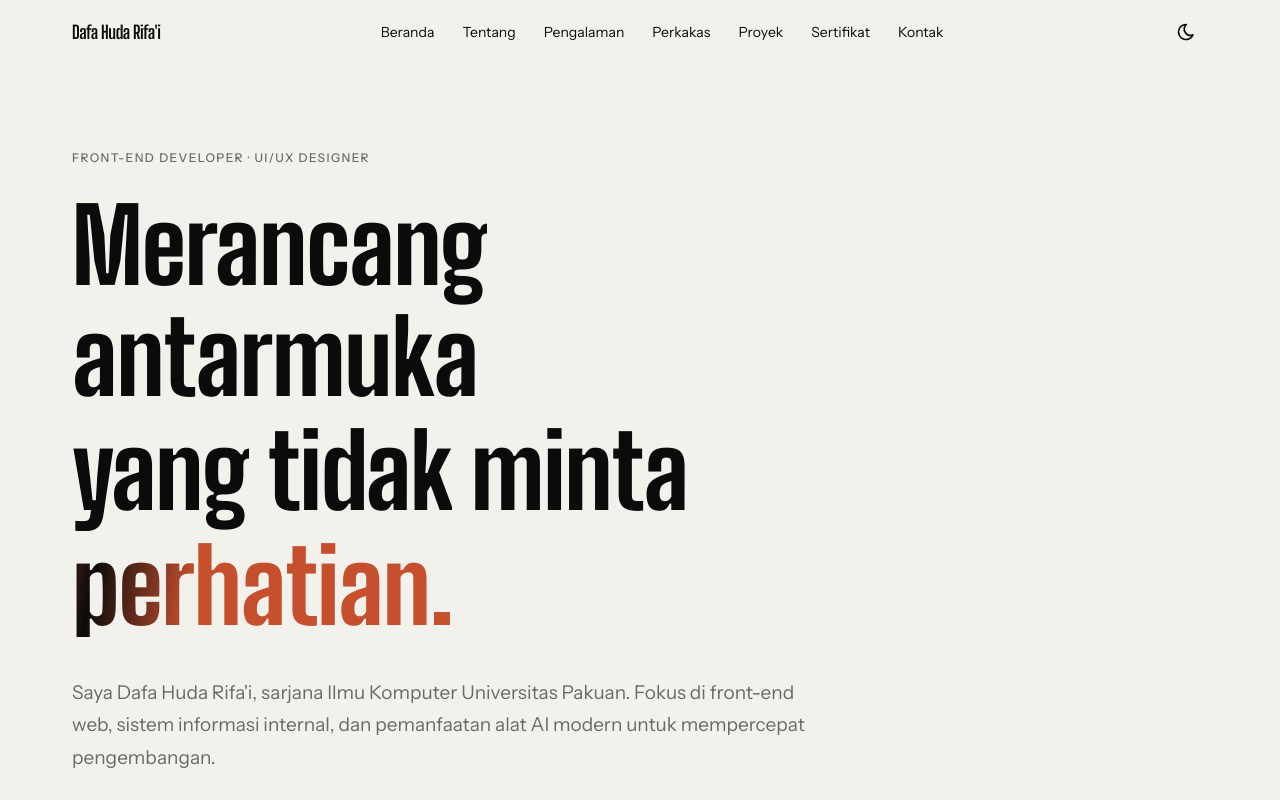
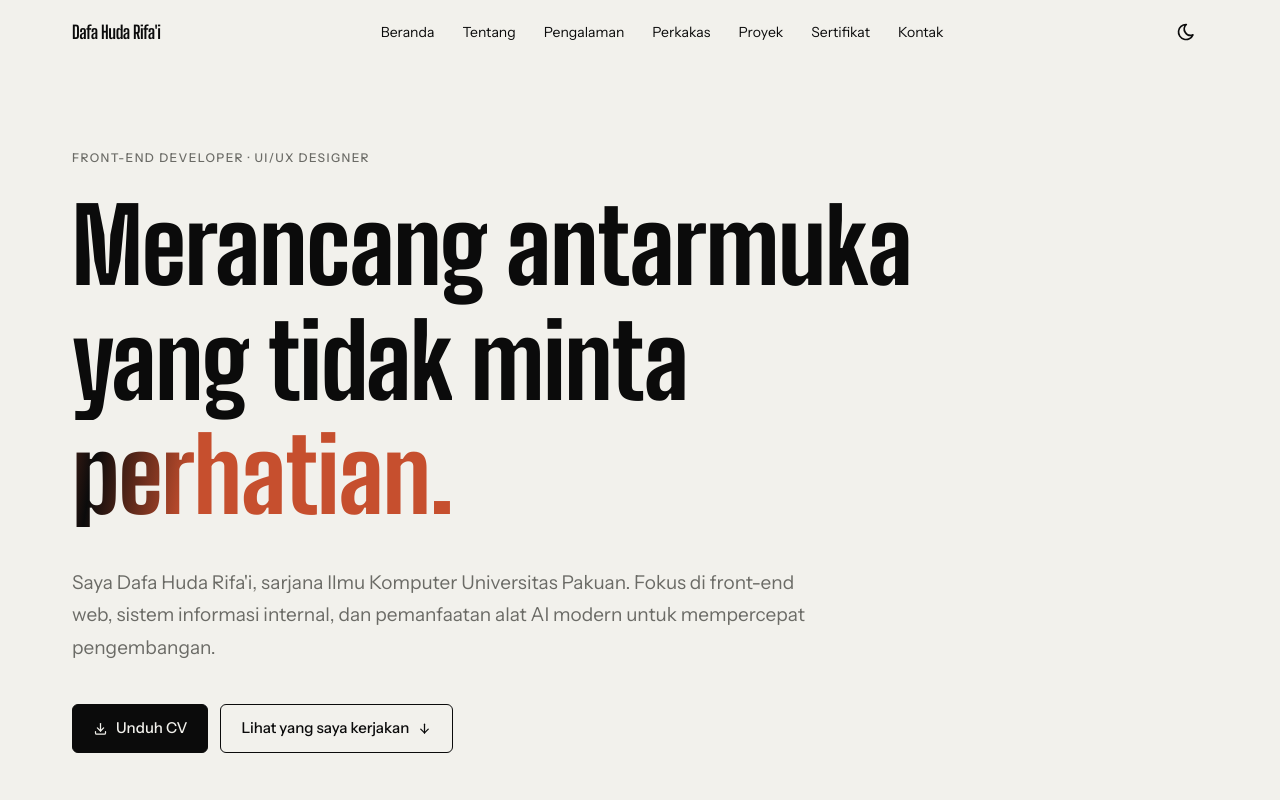
Before and after one commit to dafahuda/myportfolio, a React (Vite) app: page / in a window 1280 px wide. Shown: the top 800 px of the page. Built offline with nearby package versions, Linux system fonts and the light colour scheme.

Commit message:
style(hero): lebarkan komposisi tagline desktop

```diff
--- a/src/pages/HeroSection.jsx
+++ b/src/pages/HeroSection.jsx
@@ -23,7 +23,7 @@ const HeroSection = () => {
   return (
     <section id="beranda" className="pt-28 md:pt-36 pb-14 md:pb-20">
       <div className="container-page">
-        <div className="md:max-w-[75%]">
+        <div className="md:max-w-[90%]">
           <span className="section-label" data-reveal data-reveal-delay="600">
             Front-end Developer · UI/UX Designer
           </span>
```
